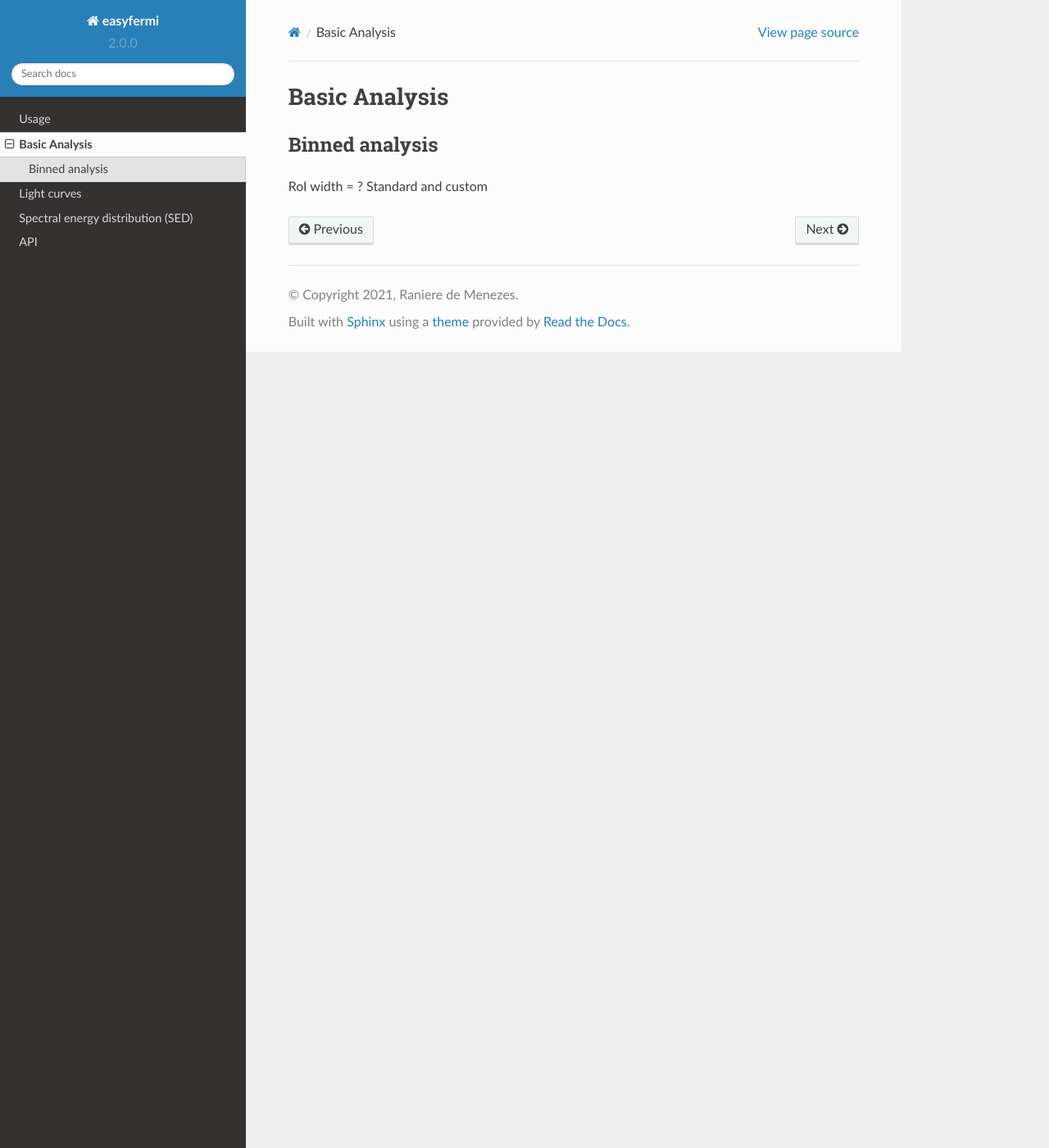
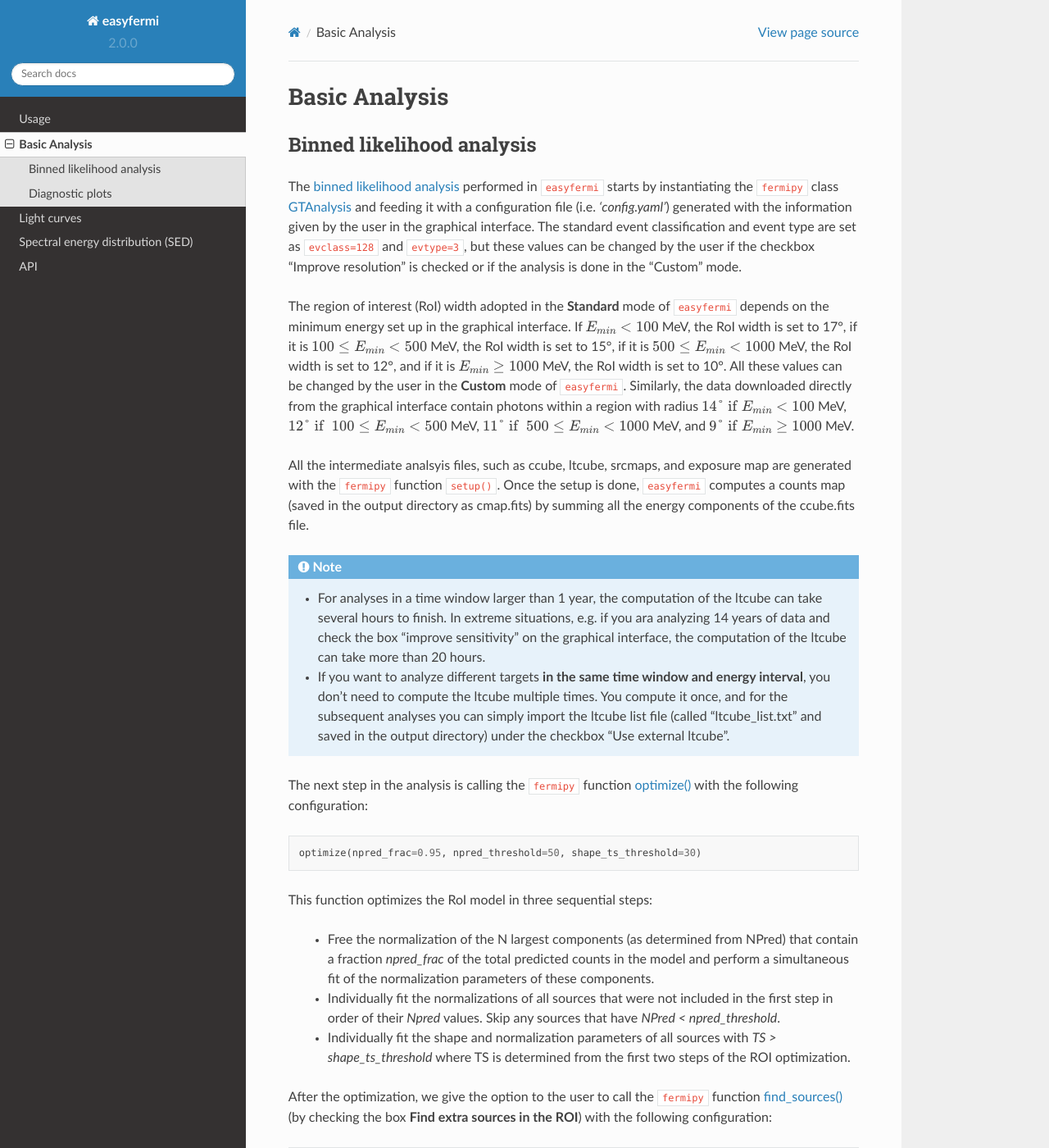
Before and after one commit to ranieremenezes/easyfermi, a Sphinx documentation site: the page built from docs/source/Basic_analysis.rst, in a window 1280 px wide and 1400 px high. Shown: the whole window at 82% size. Built offline with Sphinx 7.4.7 and the Read the Docs theme 2.0.0, drawn with Linux system fonts in a browser that asks for light colours; some of the changed text lies outside the part shown.

Commit message:
TS thresh of th fit and docs

```diff
--- a/docs/source/Basic_analysis.rst
+++ b/docs/source/Basic_analysis.rst
@@ -3,7 +3,60 @@ Basic Analysis
 
 .. _basic:
 
-Binned analysis
----------------
+Binned likelihood analysis
+--------------------------
 
-RoI width = ? Standard and custom
+The `binned likelihood analysis <https://fermi.gsfc.nasa.gov/ssc/data/analysis/scitools/binned_likelihood_tutorial.html>`_ performed in ``easyfermi`` starts by instantiating the ``fermipy`` class `GTAnalysis <https://fermipy.readthedocs.io/en/latest/quickstart.html#creating-an-analysis-script>`_ and feeding it with a configuration file (i.e. `'config.yaml'`) generated with the information given by the user in the graphical interface. The standard event classification and event type are set as ``evclass=128`` and ``evtype=3``, but these values can be changed by the user if the checkbox "Improve resolution" is checked or if the analysis is done in the "Custom" mode.
+
+The region of interest (RoI) width adopted in the **Standard** mode of ``easyfermi`` depends on the minimum energy set up in the graphical interface. If :math:`E_{min} < 100` MeV, the RoI width is set to 17°, if it is :math:`100 \leq E_{min} < 500` MeV, the RoI width is set to 15°, if it is :math:`500 \leq E_{min} < 1000` MeV, the RoI width is set to 12°, and if it is :math:`E_{min} \geq 1000` MeV, the RoI width is set to 10°. All these values can be changed by the user in the **Custom** mode of ``easyfermi``. Similarly, the data downloaded directly from the graphical interface contain photons within a region with radius :math:`14°~\mathrm{if}~E_{min} < 100` MeV, :math:`12°~\mathrm{if}~~100 \leq E_{min} < 500` MeV, :math:`11°~\mathrm{if}~~500 \leq E_{min} < 1000` MeV, and :math:`9°~\mathrm{if}~E_{min} \geq 1000` MeV.
+
+
+All the intermediate analsyis files, such as ccube, ltcube, srcmaps, and exposure map are generated with the ``fermipy`` function ``setup()``. Once the setup is done, ``easyfermi`` computes a counts map (saved in the output directory as cmap.fits) by summing all the energy components of the ccube.fits file.
+
+.. note::
+
+   - For analyses in a time window larger than 1 year, the computation of the ltcube can take several hours to finish. In extreme situations, e.g. if you ara analyzing 14 years of data and check the box "improve sensitivity" on the graphical interface, the computation of the ltcube can take more than 20 hours.
+   - If you want to analyze different targets **in the same time window and energy interval**, you don't need to compute the ltcube multiple times. You compute it once, and for the subsequent analyses you can simply import the ltcube list file (called "ltcube_list.txt" and saved in the output directory) under the checkbox "Use external ltcube".
+
+The next step in the analysis is calling the ``fermipy`` function `optimize() <https://fermipy.readthedocs.io/en/0.6.8/fermipy.html#fermipy.gtanalysis.GTAnalysis.optimize>`_ with the following configuration:
+
+.. code-block::
+
+    optimize(npred_frac=0.95, npred_threshold=50, shape_ts_threshold=30)
+
+This function optimizes the RoI model in three sequential steps:
+
+ - Free the normalization of the N largest components (as determined from NPred) that contain a fraction *npred_frac* of the total predicted counts in the model and perform a simultaneous fit of the normalization parameters of these components.
+ - Individually fit the normalizations of all sources that were not included in the first step in order of their *Npred* values. Skip any sources that have `NPred < npred_threshold`.
+ - Individually fit the shape and normalization parameters of all sources with `TS > shape_ts_threshold` where TS is determined from the first two steps of the ROI optimization.
+
+
+After the optimization, we give the option to the user to call the ``fermipy`` function `find_sources() <https://fermipy.readthedocs.io/en/v1.2/advanced/detection.html>`_ (by checking the box **Find extra sources in the ROI**) with the following configuration:
+
+.. code-block::
+
+    find_sources(sqrt_ts_threshold=Minimum_significance, min_separation=Minimum_separation, multithread=True)
+
+which will look for possible non-cataloged gamma-ray sources by generating a TS map for the RoI and identify peaks with :math:`\sqrt{TS} >` *Minimum_significance* and an angular separation of at least *Minimum_separation* from a higher amplitude peak in the TS map. This method can run several times until no sources with :math:`sqrt(TS) >` *Minimum_significance* are found.
+
+The standard fit in ``easyfermi`` is done with the ``fermipy`` function `fit() <https://fermipy.readthedocs.io/en/0.6.8/fermipy.html#fermipy.gtanalysis.GTAnalysis.fit>`_ optimizer ``NewMinuit``, although this can be changed by the user in the checkbox **Change optimizer**. The radius within which the parameters of all sources are free to vary (normalization and spectral shape) is set as half the RoI width (see the second paragraph of this section), but can be changed by the user in the panel **Free source radius**, under the **Customized** button.
+
+If the fit does not converge:
+ - ``easyfermi`` deletes all sources with TS < 16 from the RoI or...
+ - deletes all sources with :math:`TS < TS_{target}` if :math:`TS_{target} < 16`.
+ - And reruns the fit.
+
+Even even after that the fit does not converge, the user can freely modify the parameters in the panel **Fine-tuning the fit** and run the analysis again.
+
+.. note::
+
+   The :math:`TS_{target}` threshold was set to 25 instead of 16 until ``easyfermi 2.0.7``.
+
+Once the RoI fit is done, the results are saved in the output directory in the file *Target_results.txt* (for a quick look at the target parameters) and in the file *Results.fits* (for all sources in the RoI).
+
+Diagnostic plots
+----------------
+
+The Sun and everything else
+
+TDB
```
Also changed, not shown: 1 other file.
